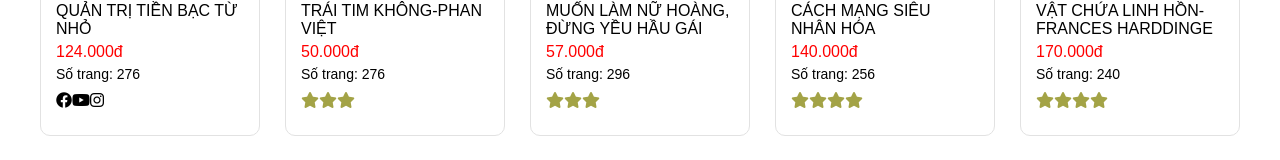
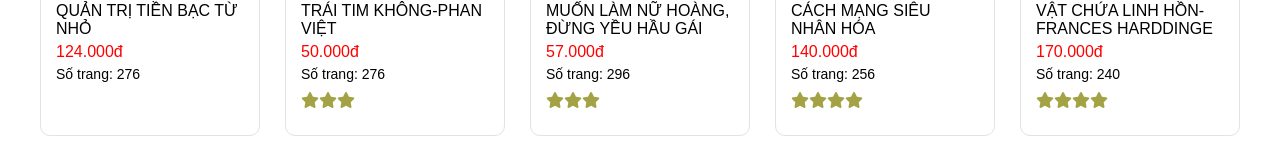
Before and after one commit to thangnguyen1232/book, a plain HTML site: page index.html in a window 1280 px wide. Shown: the part 1488-1648 px from the top of the page. Drawn offline with Linux system fonts and the light colour scheme.

Commit message:
Update index.html

```diff
--- a/index.html
+++ b/index.html
@@ -103,15 +103,7 @@
                     <p class="city"></p>
                     <div class="icon-list">
                         <ul class="icon">
-                            <a href="https://www.facebook.com/profile.php?id=100091491292371" style="color:black" target="_blank">
-                        <i class="fa-brands fa-facebook"></i>
-                    </a>
-                    <a href="https://www.youtube.com/channel/UCd_gsQgjpdYUkqMxpgLnXaQ" style="color:black" target="_blank">
-                        <i class="fa-brands fa-youtube"></i>
-                    </a>
-                    <a href="https://www.instagram.com/llee_sharss/?fbclid=IwAR0Th80h_gTXxih58wg_f1eN9YmZWu4DlB0bsRFKZiz1Ar1qbqg6-E_IOOw" style="color:black" target="_blank">
-                        <i class="fa-brands fa-instagram"></i>
-                    </a>
+
                         </ul>
                     </div>
                 </div>
```
